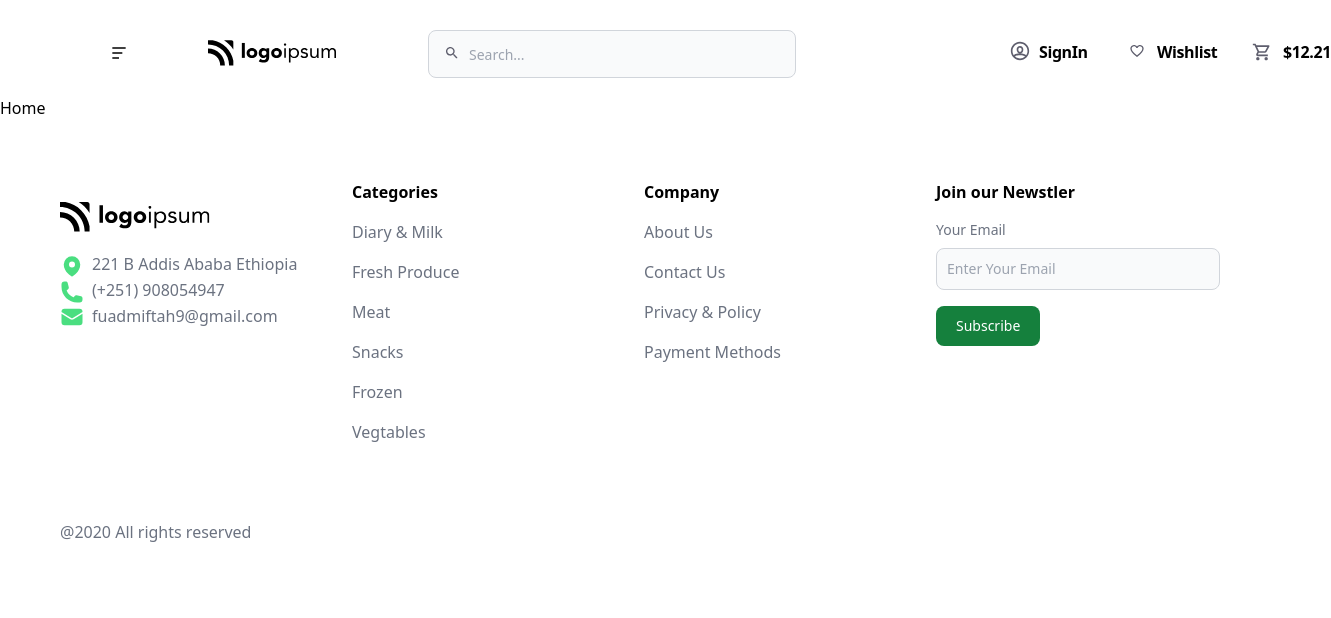
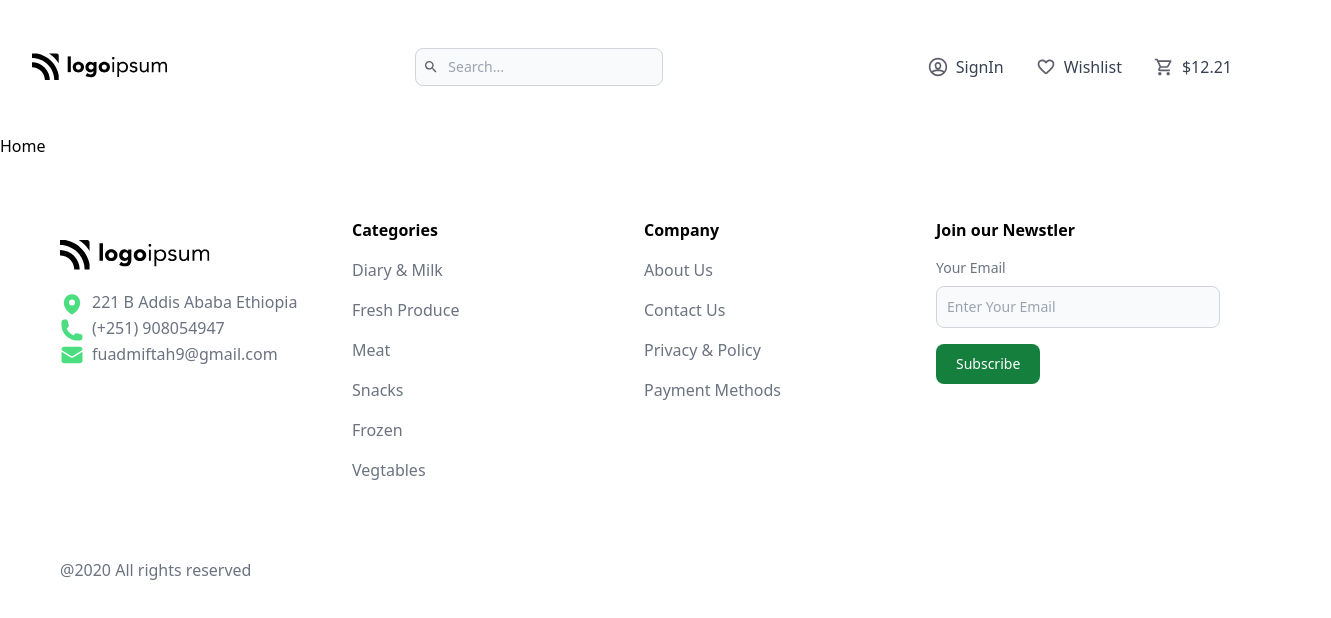
Before and after one commit to fuad-miftah/Book-Store, a React (Create React App) app in the folder frontend/: page / in a window 1280 px wide. Shown: the top 618 px of the page, 1331 px wide, since content can reach past the window. Built offline with nearby package versions, Linux system fonts and the light colour scheme.

Commit message:
fixed navbar responsiveness

```diff
--- a/frontend/src/components/NavBar/Header.jsx
+++ b/frontend/src/components/NavBar/Header.jsx
@@ -1,91 +1,107 @@
 import React from "react";
+import { useState } from "react";
+import NavbarItem from "./NavbarItem";
 import { logo, menu, cart, user, wishlist, searchIcon } from "./Index";
 
+
 const Header = () => {
-  const handleLogoClick = () => {
-    console.log("Logo clicked!");
-  };
+
+  const [toggleMenu, setToggleMenu] = useState(false);
+
+
+
   return (
-    <div className=" flex flex-col  w-96 h-24 relative">
-      <div className=" w-96 h-24 left-0 top-0 absolute bg-white" />
-      <div className=" w-32 h-14 left-[208px] top-[24px] absolute">
+    <nav className="flex flex-row p-4 items-center md:w-auto bg-white border-gray-200 dark:bg-gray-900">
+      <div className="w-full flex flex-wrap md:relative lg:flex-row p-4 items-center justify-center lg:justify-evenly">
+        <div className="flex md:w-200 md:h-50 items-center justify-center ">
+          <a href="/"
+            className="w-full md:w-200 md:h-50 items-start md:items-center justify-between md:justify-center">
             <img
-          className=" w-32 h-7 left-0 top-[15.47px] absolute"
+              className="md:w-200 md:h-50 items-center justify-center "
               src={logo}
               alt="Logo"
+            />
+
+          </a>
+        </div>
+        {/* <div className="block md:hidden w-32 items-center ">
+          <img
+            className="w-full h-7 left-0 top-[15.47px] "
+            src={menu}
+            alt="Menu"
             onClick={handleLogoClick}
           />
-      </div>
-      <a href="/dashboard" className="w-8 h-8 left-[104px] top-[36px] absolute">
-        <div>
-          <img
-            className="w-5 h-5 left-[5.33px] top-[6.67px] absolute"
-            src={menu}
-            alt="Menu"
-          />
-        </div>
-      </a>
-      <div className="w-96  h-12 px-2  left-[420px] top-[30px] absolute">
+        </div> */}
+        <div className="max-w-screen-xl flex flex-wrap items-center justify-between mx-auto p-4">
+
+          <div className="flex-reverse  flex-grow md:items-center    md:w-auto relative ">
             <input
               type="text"
               name="query"
               placeholder="Search..."
-          className="w-full h-full pl-10 pr-4 py-2  bg-gray-50 border border-gray-300 text-gray-900 text-sm rounded-lg focus:ring-green-700 focus:border-green-700"
+              className=" py-2 w-full  md:w-auto bg-gray-50 border border-gray-300 text-gray-900 text-sm rounded-lg focus:ring-green-700 focus:border-green-700 pl-8 pr-3" // Added padding for icon
             />
 
-        <div className=" w-6 h-6 pr-10 left-[24px] top-[12px] absolute">
-          <div className=" w-6 h-6  left-0 top-0 absolute">
+            <div className="absolute inset-y-0 left-0 pl-2 flex items-center pointer-events-none">
               <img
-              className=" w-4 h-4 left-[0px]   top-[3px] absolute"
+                className="w-4 h-4 text-gray-400"
                 src={searchIcon}
-              alt="searchIcon"
+                alt="Search Icon"
               />
             </div>
           </div>
+          <button data-collapse-toggle="navbar-default" type="button" className="inline-flex items-center p-1 w-10 h-10 justify-center text-sm text-gray-500 rounded-lg md:hidden hover:bg-gray-100 focus:outline-none focus:ring-2 focus:ring-gray-200 dark:text-gray-400 dark:hover:bg-gray-700 dark:focus:ring-gray-600" aria-controls="navbar-default" aria-expanded="false">
+            <span className="sr-only">Open main menu</span>
+            <img
+              className=" w-32 h-7 left-0 top-[15.47px] "
+              src={menu}
+              alt="Menu"
+              onClick={() => setToggleMenu(!toggleMenu)}
+            />
+          </button>
+
+
+
         </div>
-      <a href="/user" className="w-20 h-6 left-[1009px] top-[40px] absolute">
-        <div className="w-6 h-6 left-0 top-0 absolute">
-          <img
-            className="w-5 h-5 left-[1px] top-[1px] absolute"
-            src={user}
-            alt="User"
-          />
-        </div>
-        <div className="left-[30px] top-[2px] absolute text-grey-500 hover:text-green-500 text-start font-semibold leading-tight tracking-tight">
-          SignIn
+        <NavbarItem href="/user" icon={user} text="SignIn" />
+        <NavbarItem href="/favorite" icon={wishlist} text="Wishlist" />
+        <NavbarItem href="/cart" icon={cart} text="$12.21" />
+
+        <div
+          className={`fixed z-40 w-full  bg-gray-100 overflow-hidden flex flex-col lg:hidden gap-12  origin-top duration-700 ${!toggleMenu ? "h-0" : "h-50px top-[120px]"
+            }`}
+        >
+
+          <div className="flex flex-col gap-1 font-normal tracking-wider justify-start">
+
+            <a href="/signin" className="block border-b-2 py-2 pl-3 pr-4 text-gray-700 bg-green-200 rounded md:bg-transparent md:text-gray-700 md:p-0 dark:text-white" aria-current="page">
+              <div className="flex flex-row items-center justify-start">
+                <img className="w-5 h-5" src={user} alt="Signin" />
+                <span className="ml-2">Signin</span>
               </div>
             </a>
-      <div className="w-24 h-6 left-[1125px] top-[40px] absolute">
-        <a href="/favorite" className="block ">
-          <div className="left-[32px] top-[2px] absolute text-grey-500 hover:text-green-500 text-base font-semibold leading-tight tracking-tight">
-            Wishlist
+
+            <a href="/signin" className="block border-b-2 py-2 pl-3 pr-4 text-gray-700 bg-gray-100 rounded md:bg-transparent md:text-gray-700 md:p-0 dark:text-white">
+              <div className="flex flex-row items-center justify-start">
+                <img className="w-5 h-5" src={wishlist} alt="Wishlist" />
+                <span className="ml-2">Wishlist</span>
               </div>
-          <div className="w-6 h-6 left-0 top-0 absolute">
-            <div className="w-6 h-6 left-0 top-0 absolute">
-              <img
-                className="w-5 h-4 left-[2px] top-[3px] absolute"
-                src={wishlist}
-                alt="Wishlist"
-              />
-            </div>
+            </a>
+
+            <a href="/signin" className="block border-b-2 py-2 pl-3 pr-4 text-gray-700 bg-gray-100 rounded md:bg-transparent md:text-gray-700 md:p-0 dark:text-white">
+              <div className="flex flex-row items-center justify-start">
+                <img className="w-5 h-5" src={cart} alt="Cart" />
+                <span className="ml-2">Cart</span>
               </div>
             </a>
           </div>
-      <a href="/cart" className="w-20 h-6 left-[1251px] top-[40px] absolute">
-        <div className="left-[32px] top-[2px] absolute text-grey-500 hover:text-green-500 text-base font-semibold leading-tight tracking-tight">
-          $12.21
-        </div>
-        <div className="w-6 h-6 left-0 top-0 absolute">
-          <div className="w-6 h-6 left-0 top-0 absolute">
-            <img
-              className="w-5 h-5 left-[1px] top-[2px] absolute"
-              src={cart}
-              alt="Cart"
-            />
+
         </div>
       </div>
-      </a>
-    </div>
+
+
+
+    </nav>
   );
 };
 
--- /dev/null
+++ b/frontend/src/components/NavBar/NavbarItem.jsx
@@ -0,0 +1,21 @@
+import React from 'react';
+
+const NavbarItem = ({ href, icon, text }) => {
+    return (
+        <div className="hidden w-full px-4 md:block md:w-auto" >
+            <ul className="font-medium flex flex-col p-4  md:p-0 mt-4  border border-gray-100 rounded-lg bg-gray-50 md:flex-row md:space-x-8 md:mt-0 md:border-0 md:bg-white dark:bg-gray-800 md:dark:bg-gray-900 dark:border-gray-700">
+                <a href={href} className="block py-2 pl-3 pr-4 text-white bg-blue-700 rounded md:bg-transparent md:text-blue-700 md:p-0 dark:text-white md:dark:text-blue-500" aria-current="page">
+
+                    <div className="flex flex-row items-center">
+                        <img className="w-full h-5" src={icon} alt={text} />
+                        <span className="ml-2 text-gray-700">{text}</span>
+                    </div>
+                </a>
+            </ul>
+
+        </div>
+
+    );
+};
+
+export default NavbarItem;
--- a/frontend/src/store.js
+++ b/frontend/src/store.js
@@ -3,5 +3,6 @@ import loginReducer from "./userSlice";
 export const store = configureStore({
   reducer: {
     user: loginReducer,
+
   },
 });
```
Also changed, not shown: 1 other file (tests, documents, lock files or other folders). Lines whose indentation alone changed are shown as unchanged.
